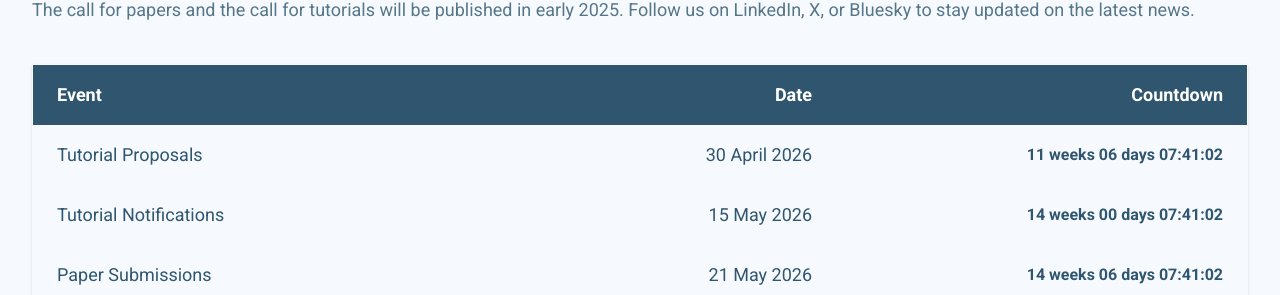
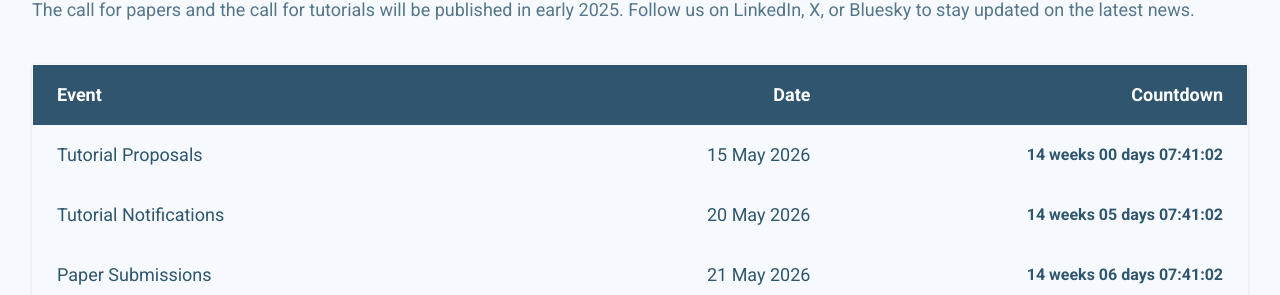
Before and after one commit to euvip2026/euvip2026.github.io, a Next.js app: page / in a window 1280 px wide. Shown: the part 1817-2112 px from the top of the page. Built offline with nearby package versions, Linux system fonts and the light colour scheme; no server answers.

Commit message:
changes dates

```diff
--- a/src/components/ImportantDates/index.tsx
+++ b/src/components/ImportantDates/index.tsx
@@ -53,8 +53,8 @@ function parseLocalEndOfDay(dateString: string) {
 
 export default function ImportantDates() {
   const rows: Array<[string, string]> = [
-    ['Tutorial Proposals', '30 April 2026'],
-    ['Tutorial Notifications', '15 May 2026'],
+    ['Tutorial Proposals', '15 May 2026'],
+    ['Tutorial Notifications', '20 May 2026'],
     ['Paper Submissions', '21 May 2026'],
     ['Paper Notifications', '18 July 2026'],
     ['Demo Submissions', '15 July 2026'],
```
